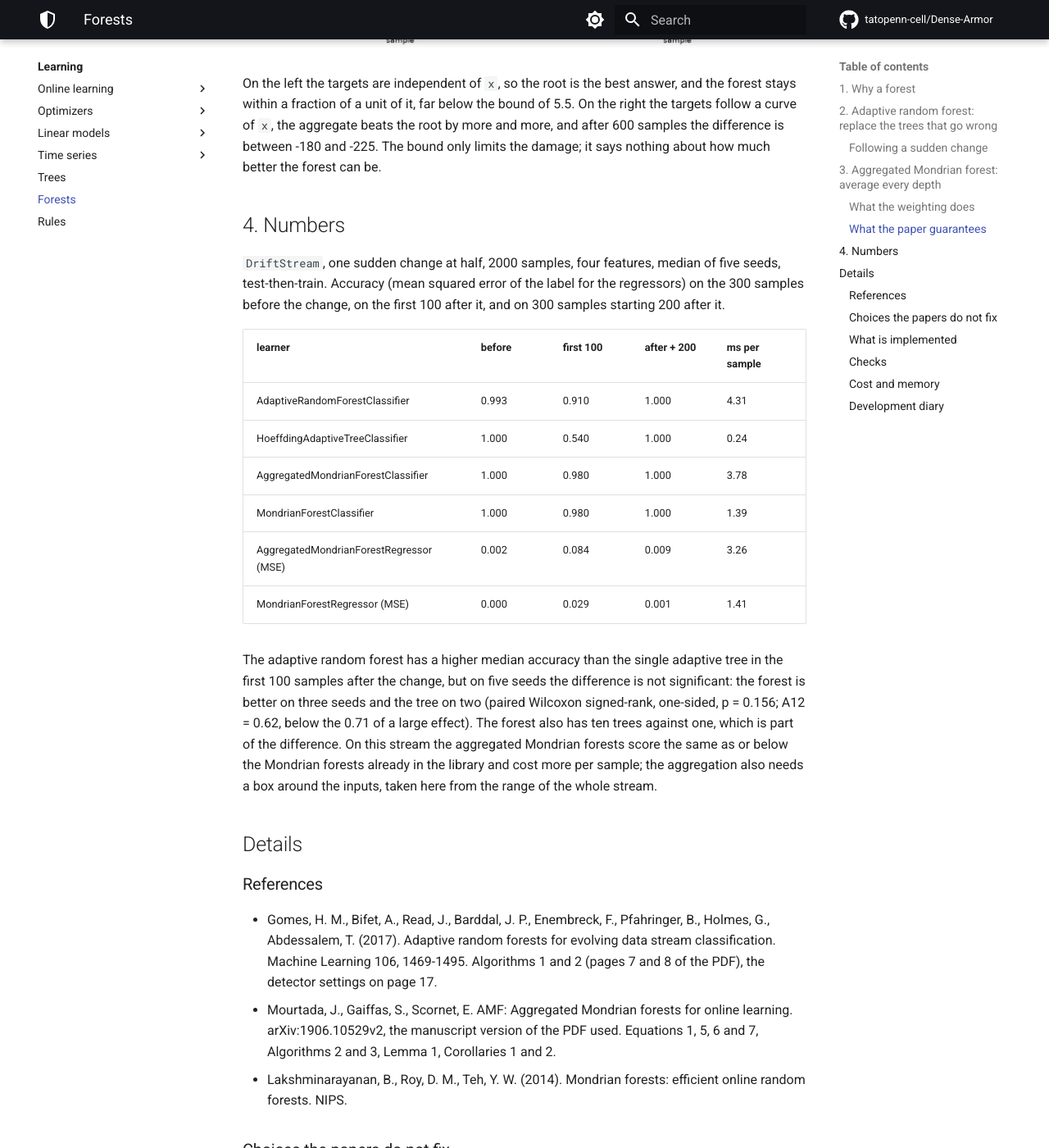
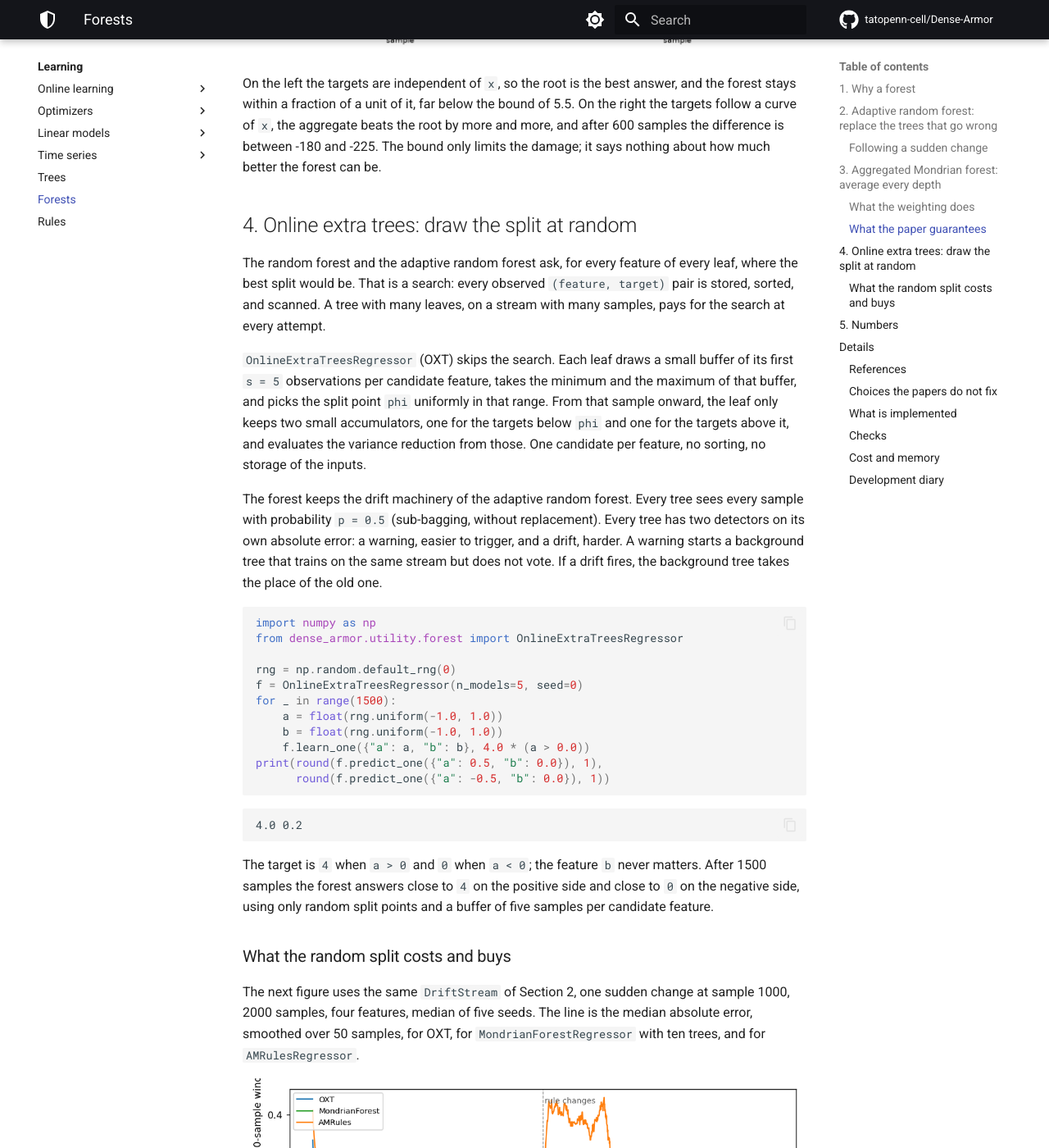
Before and after one commit to tatopenn-cell/Dense-Armor, an MkDocs documentation site: the page built from docs/forest/index.md, in a window 1280 px wide and 1400 px high, scrolled down 4553 px. Shown: the whole window at 82% size. Built offline with MkDocs 1.6.1 and Material for MkDocs 9.7.7, drawn with Linux system fonts in a browser that asks for light colours; comment, search, counter and statistics services are not loaded; some of the changed text lies outside the part shown.

Commit message:
docs(forest): OnlineExtraTreesRegressor section, API entry, recovery figure

````diff
--- a/docs/forest/index.md
+++ b/docs/forest/index.md
@@ -1,6 +1,6 @@
 # Forests that follow a changing stream
 
-**In plain words:** One decision tree answers with one opinion. A forest asks many trees and combines them, so the mistakes of a single tree are outvoted and the spread of the answers says how sure the forest is. This page has two forests: one that replaces its trees when the stream changes, and one that averages every tree depth, weighting each by how well it has predicted so far.
+**In plain words:** One decision tree answers with one opinion. A forest asks many trees and combines them, so the mistakes of a single tree are outvoted and the spread of the answers says how sure the forest is. This page has three forests: one that replaces its trees when the stream changes, one that averages every tree depth weighting each by how well it has predicted so far, and one that draws the split of every tree at random.
 
 ## 1. Why a forest
 
@@ -91,7 +91,64 @@ The paper bounds how much worse the aggregate can be than any single pruning. Fo
 
 On the left the targets are independent of `x`, so the root is the best answer, and the forest stays within a fraction of a unit of it, far below the bound of 5.5. On the right the targets follow a curve of `x`, the aggregate beats the root by more and more, and after 600 samples the difference is between -180 and -225. The bound only limits the damage; it says nothing about how much better the forest can be.
 
-## 4. Numbers
+## 4. Online extra trees: draw the split at random
+
+The random forest and the adaptive random forest ask, for every feature of every leaf,
+where the best split would be. That is a search: every observed `(feature, target)` pair
+is stored, sorted, and scanned. A tree with many leaves, on a stream with many samples,
+pays for the search at every attempt.
+
+`OnlineExtraTreesRegressor` (OXT) skips the search. Each leaf draws a small buffer of its
+first `s = 5` observations per candidate feature, takes the minimum and the maximum of
+that buffer, and picks the split point `phi` uniformly in that range. From that sample
+onward, the leaf only keeps two small accumulators, one for the targets below `phi` and
+one for the targets above it, and evaluates the variance reduction from those. One
+candidate per feature, no sorting, no storage of the inputs.
+
+The forest keeps the drift machinery of the adaptive random forest. Every tree sees
+every sample with probability `p = 0.5` (sub-bagging, without replacement). Every tree
+has two detectors on its own absolute error: a warning, easier to trigger, and a drift,
+harder. A warning starts a background tree that trains on the same stream but does not
+vote. If a drift fires, the background tree takes the place of the old one.
+
+```python
+import numpy as np
+from dense_armor.utility.forest import OnlineExtraTreesRegressor
+
+rng = np.random.default_rng(0)
+f = OnlineExtraTreesRegressor(n_models=5, seed=0)
+for _ in range(1500):
+    a = float(rng.uniform(-1.0, 1.0))
+    b = float(rng.uniform(-1.0, 1.0))
+    f.learn_one({"a": a, "b": b}, 4.0 * (a > 0.0))
+print(round(f.predict_one({"a": 0.5, "b": 0.0}), 1),
+      round(f.predict_one({"a": -0.5, "b": 0.0}), 1))
+```
+
+```
+4.0 0.2
+```
+
+The target is `4` when `a > 0` and `0` when `a < 0`; the feature `b` never matters.
+After 1500 samples the forest answers close to `4` on the positive side and close to
+`0` on the negative side, using only random split points and a buffer of five samples
+per candidate feature.
+
+### What the random split costs and buys
+
+The next figure uses the same `DriftStream` of Section 2, one sudden change at sample
+1000, 2000 samples, four features, median of five seeds. The line is the median
+absolute error, smoothed over 50 samples, for OXT, for `MondrianForestRegressor` with
+ten trees, and for `AMRulesRegressor`.
+
+![Absolute error of OXT, Mondrian forest and AMRules around a sudden change](../assets/forest/oxt_recovery.png)
+
+All three fall when the rule changes. OXT recovers more slowly than the Mondrian forest,
+and its error after the change stays above the Mondrian line. Against AMRules the two
+trade places: AMRules has a lower error before the change and a higher one after.
+
+## 5. Numbers
+
 
 `DriftStream`, one sudden change at half, 2000 samples, four features, median of five seeds, test-then-train. Accuracy (mean squared error of the label for the regressors) on the 300 samples before the change, on the first 100 after it, and on 300 samples starting 200 after it.
 
@@ -103,8 +160,12 @@ On the left the targets are independent of `x`, so the root is the best answer,
 | MondrianForestClassifier | 1.000 | 0.980 | 1.000 | 1.39 |
 | AggregatedMondrianForestRegressor (MSE) | 0.002 | 0.084 | 0.009 | 3.26 |
 | MondrianForestRegressor (MSE) | 0.000 | 0.029 | 0.001 | 1.41 |
+| OnlineExtraTreesRegressor (MSE) | 0.004 | 0.053 | 0.007 | 7.44 |
+| AMRulesRegressor (MSE) | 0.019 | 0.213 | 0.151 | 0.08 |
 
 The adaptive random forest has a higher median accuracy than the single adaptive tree in the first 100 samples after the change, but on five seeds the difference is not significant: the forest is better on three seeds and the tree on two (paired Wilcoxon signed-rank, one-sided, p = 0.156; A12 = 0.62, below the 0.71 of a large effect). The forest also has ten trees against one, which is part of the difference. On this stream the aggregated Mondrian forests score the same as or below the Mondrian forests already in the library and cost more per sample; the aggregation also needs a box around the inputs, taken here from the range of the whole stream.
+
+On the same stream OXT scores slightly above the plain Mondrian forest in every window and costs about five times more per sample (7.44 ms against 1.41 ms, ten trees against ten). Against AMRules the comparison flips: OXT has a lower error after the change (0.053 against 0.213 in the first 100 samples) but is slower (7.44 ms against 0.08 ms). Neither difference is significant on five seeds: paired Wilcoxon one-sided p = 1.000 against the Mondrian forest (A12 = 0.32, OXT worse) and p = 0.094 against AMRules (A12 = 0.72, OXT better). The random split is not the winner on this benchmark; its purpose is to remove the split search, and its cost is visible in the millisecond column.
 
 ## Details
 
````
Also changed, not shown: docs/api/general.md (+26 -0 lines), docs/assets/forest/make_figure_oxt.py (added, +57 -0 lines), docs/assets/forest/oxt_recovery.png (added).
